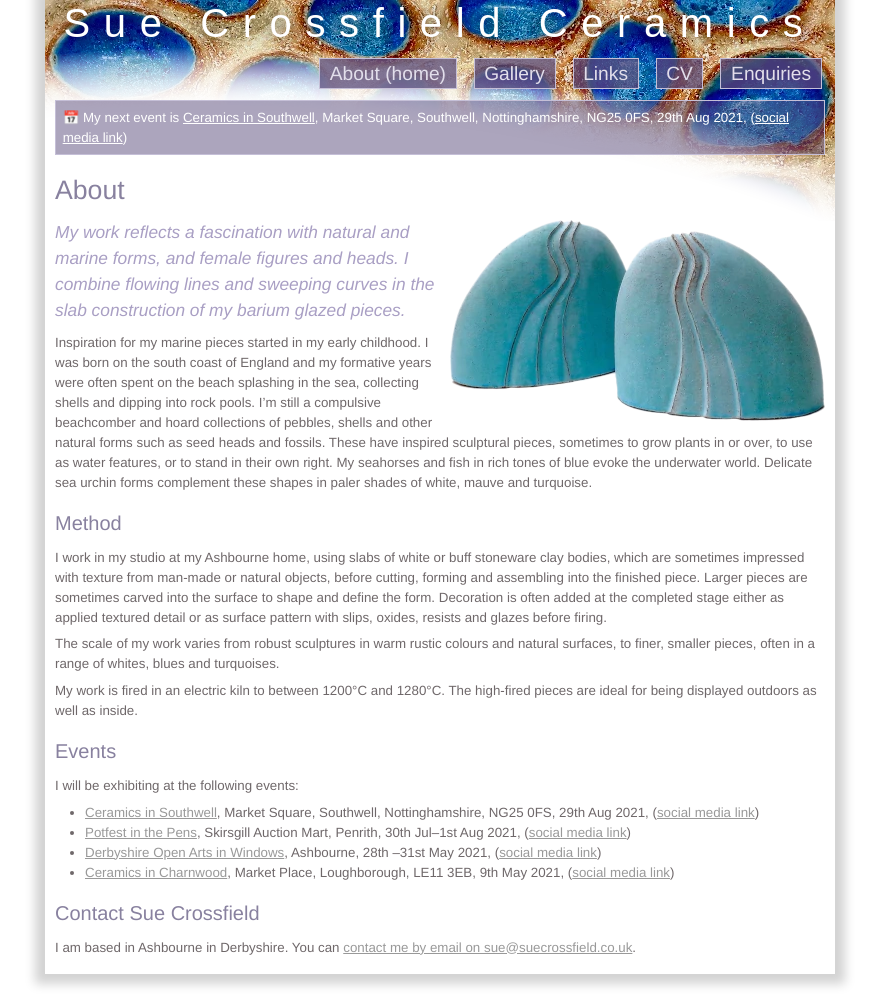
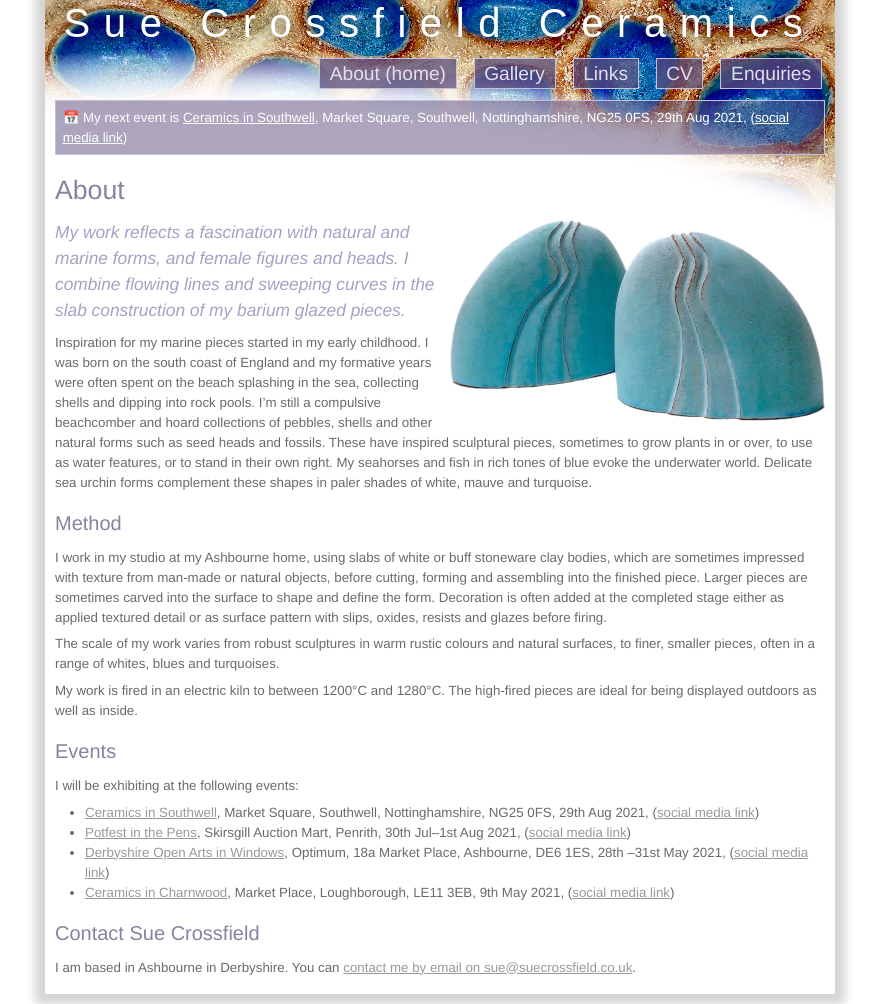
Before and after one commit to suecrossfield/suecrossfield.github.io, a Jekyll site: the page built from index.md, in a window 1280 px wide. Shown: the whole page, without its empty margins (200-1079 px from the left). Built offline with Jekyll 4.4.1, drawn with Linux system fonts in a browser that asks for light colours.

Commit message:
Add address to Derbyshire Open Arts

```diff
--- a/_data/events.yml
+++ b/_data/events.yml
@@ -13,7 +13,7 @@
 - name: Derbyshire Open Arts in Windows
   link: https://www.derbyshireopenarts.co.uk/
   social_link: https://www.facebook.com/derbyshireOarts
-  location: Ashbourne
+  location: Optimum, 18a Market Place, Ashbourne, DE6 1ES
   start_date: 2021-05-28
   end_date: 2021-05-31
 - name: Potfest in the Pens
```
